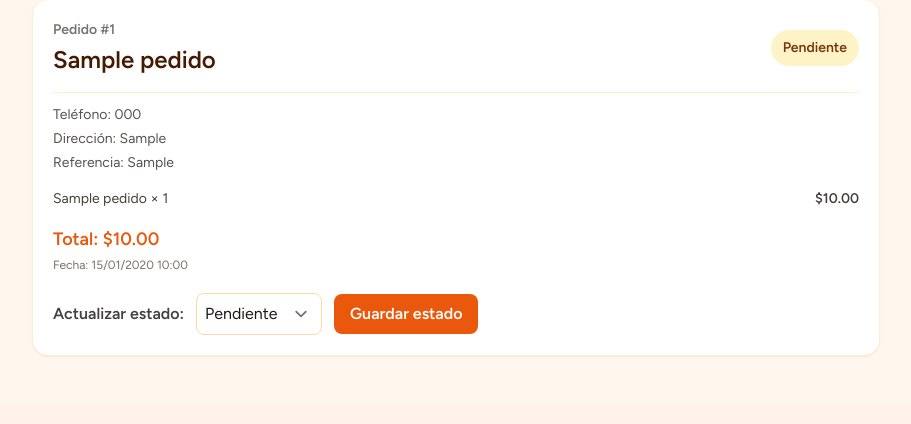
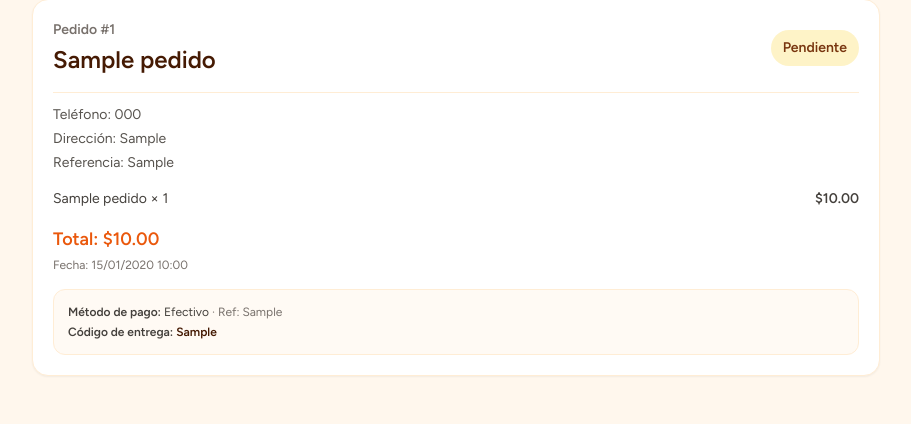
Before and after one commit to froilan07botello-afk/BYTE-CRUNCH, a Laravel app: page /seguimiento in a window 1280 px wide. Shown: the part 424-848 px from the top of the page, without its empty margins (184-1095 px from the left). Before the commit the page ends 780 px from the top, so only its background shows below. Run offline with Laravel 12, Linux system fonts and the light colour scheme; a user stored in the database is signed in; data comes from the database, SQL or seed files in the repository; tables that the repository leaves empty hold one stand-in row (values such as "Sample post"); style sheets or scripts are compiled from the project's sources.

Commit message:
Registrar evidencia de entrega y mostrar pago y seguimiento completo

```diff
--- a/resources/views/churros/seguimiento.blade.php
+++ b/resources/views/churros/seguimiento.blade.php
@@ -132,39 +132,33 @@
             {{-- Fecha --}}
             <p class="mt-1 text-xs text-stone-500">
                 Fecha: {{ $pedido->created_at->format('d/m/Y H:i') }}
-                <form action="{{ route('pedidos.actualizarEstado', $pedido) }}" method="POST" class="mt-5 flex flex-col gap-3 sm:flex-row sm:items-center">
-                    @csrf
-                    @method('PATCH')
-
-                    <label for="estado-{{ $pedido->id }}" class="font-semibold text-stone-700">
-                        Actualizar estado:
-                    </label>
-
-                    <select
-                        id="estado-{{ $pedido->id }}"
-                        name="estado"
-                        class="rounded-lg border border-orange-200 p-2"
-                    >
-                        <option value="Pendiente" {{ $pedido->estado === 'Pendiente' ? 'selected' : '' }}>
-                            Pendiente
-                        </option>
-
-                        <option value="En preparación" {{ $pedido->estado === 'En preparación' ? 'selected' : '' }}>
-                            En preparación
-                        </option>
-
-                        <option value="Entregado" {{ $pedido->estado === 'Entregado' ? 'selected' : '' }}>
-                            Entregado
-                        </option>
-                    </select>
-
-                    <button
-                        type="submit"
-                        class="rounded-lg bg-orange-600 px-4 py-2 font-bold text-white hover:bg-orange-700"
-                    >
-                        Guardar estado
-                    </button>
-                </form>
+                <div class="mt-4 rounded-xl bg-orange-50/60 border border-orange-100 p-3.5 text-xs text-stone-700 space-y-1">
+                    <p>
+                        <strong>Método de pago:</strong>
+                        {{ ($pedido->metodo_pago ?? 'efectivo') === 'transferencia' ? 'Transferencia' : 'Efectivo' }}
+                        @if ($pedido->referencia_pago)
+                            <span class="text-stone-500">· Ref: {{ $pedido->referencia_pago }}</span>
+                        @endif
+                    </p>
+                    @if ($pedido->codigo_entrega)
+                        <p>
+                            <strong>Código de entrega:</strong>
+                            <span class="font-bold text-amber-950">{{ $pedido->codigo_entrega }}</span>
+                        </p>
+                    @endif
+                    @if ($pedido->estado === 'Entregado')
+                        @if ($pedido->entregado_en)
+                            <p class="text-green-800 font-medium">
+                                <strong>Entregado el:</strong> {{ $pedido->entregado_en->format('d/m/Y H:i') }}
+                            </p>
+                        @endif
+                        @if ($pedido->nota_entrega)
+                            <p class="text-green-800">
+                                <strong>Nota de entrega:</strong> {{ $pedido->nota_entrega }}
+                            </p>
+                        @endif
+                    @endif
+                </div>
             </p>
 
         </article>
```
Also changed, not shown: app/Http/Controllers/Admin/PedidoAdminController.php (+23 -4 lines), resources/views/admin/pedidos/index.blade.php (+36 -4 lines).
